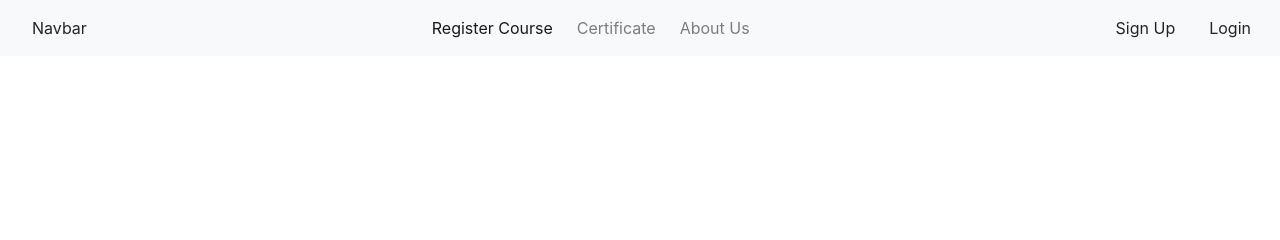
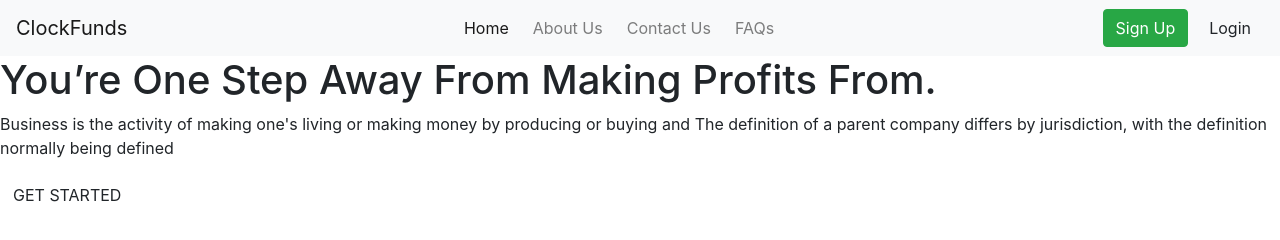
Before and after one commit to Akanimorex/clockFunds, a plain HTML site: page index.html in a window 1280 px wide. Drawn offline with nearby package versions, Linux system fonts and the light colour scheme.

Commit message:
done the navbar

```diff
--- a/index.html
+++ b/index.html
@@ -20,48 +20,82 @@
     crossorigin="anonymous"
   />
 
+  <!-- css files -->
+
+  <link rel="stylesheet" href="css/style.css">
+
 </head>
 <body>
-    <nav class="navbar navbar-expand-lg navbar-light bg-light fixed-top">
+    <header>
+        <nav class="navbar navbar-expand-lg navbar-light bg-light">
             <button class="navbar-toggler" type="button" data-toggle="collapse" data-target="#navbarTogglerDemo03" aria-controls="navbarTogglerDemo03" aria-expanded="false" aria-label="Toggle navigation">
             <span class="navbar-toggler-icon"></span>
             </button>
-            <Link class="navbar-brand" to="/">Navbar</Link>
+                <a href="" class="navbar-brand">ClockFunds</a>
 
 
             <div class="collapse navbar-collapse" id="navbarTogglerDemo03">
             <ul class="navbar-nav m-auto mt-2 mt-lg-0">
-            <Link to="/">
 
-                <li class="nav-item nav-link active mr-2">
-                Register Course<span class="sr-only">(current)</span>
+
+                    <li class="nav-item  active mr-2">
+                        <a class="nav-link" href="#">
+                            Home<span class="sr-only">(current)</span>
+                        </a>
+
                     </li>
-            </Link>
-            <Link to="/">
 
-                <li class="nav-item nav-link mr-2">
-                 Certificate
+
+
+                    <li class="nav-item  mr-2">
+                        <a href="#" class="nav-link">
+                            About Us
+                        </a>
+
                     </li>
-            </Link>
 
-            <Link to="/about">
-                <li class="nav-item nav-link mr-2">
-                    About Us
+
+                    <li class="nav-item  mr-2">
+                        <a href="#" class="nav-link">
+                            Contact Us
+                        </a>
+
                     </li>
-            </Link>
+
+                <li class="nav-item  mr-2">
+                        <a href="#" class="nav-link">
+                            FAQs
+                        </a>
+
+                    </li>
             </ul>
             <form class="form-inline nav-form my-2 my-lg-0">
-            <Link to="/register">
-                <button class="btn nav-btn  my-2 my-sm-0 mr-2" type="submit">Sign Up</button>
-            </Link>
-            <Link to="/login">
-                <button class="btn nav-btn my-2 my-sm-0" type="submit">Login</button>
-            </Link>
+
+                    <button class="btn btn-success nav-btn  my-2 my-sm-0 mr-2" type="submit">Sign Up</button>
+
+
+                    <button class="btn  nav-btn my-2 my-sm-0" type="submit">Login</button>
+
 
 
             </form>
             </div>
         </nav>
+
+        <div class="land">
+            <h1> You’re One Step Away From Making Profits From.</h1>
+            <p>Business is the activity of making one's living or making money by producing or buying and
+                 The definition of a parent company differs by jurisdiction, with the definition normally being defined</p>
+                 <button class="btn cta-btn">GET STARTED</button>
+        </div>
+    </header>
+
+    <section>
+        <div class="container">
+
+        </div>
+    </section>
+
 
 
 
```
Lines whose indentation alone changed are shown as unchanged.
